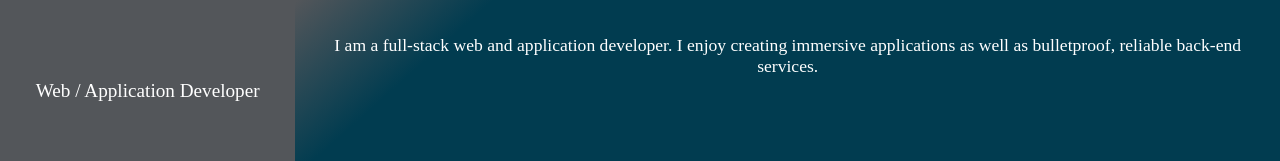
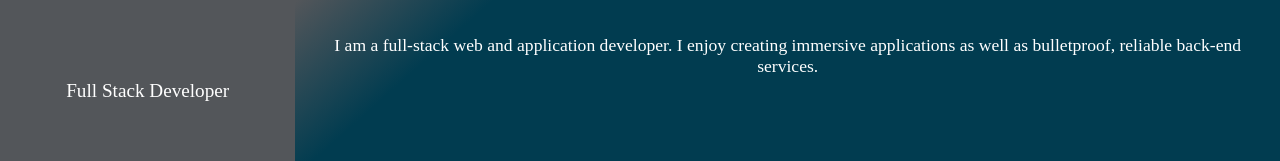
Before and after one commit to softdevschatzl/softdevschatzl.github.io, a Vue app: page / in a window 1280 px wide. Shown: the part 262-423 px from the top of the page. Built offline with nearby package versions, Linux system fonts and the light colour scheme; a web font is replaced by a local one.

Commit message:
calm luh updates

```diff
--- a/src/App.vue
+++ b/src/App.vue
@@ -68,7 +68,7 @@ export default {
         const animation = el.getAttribute("data-v-scroll");
 
         if (isInViewport && animation) {
-          el.computedStyleMap.opacity = '1'; // Make the element visible.
+          el.style.opacity = '1'; // Make the element visible.
           el.classList.add(animation); // Apply the given animation.
         }
       })
--- a/src/components/HeadNavbar.vue
+++ b/src/components/HeadNavbar.vue
@@ -41,7 +41,7 @@ export default {
                 const el = document.getElementById(section);
                 const rect = el.getBoundingClientRect();
 
-                if (rect.toip <= 50 && rect.bottom >= 50) {
+                if (rect.top <= window.innerHeight / 2 && rect.bottom >= window.innerHeight / 2) {
                     currentSection = section;
                 }
             });
@@ -56,6 +56,10 @@ export default {
 </script>
 
 <style scoped>
+.active a {
+    text-decoration: underline;
+}
+
 nav {
     position: sticky;
     top: 0;
--- a/src/components/HomePage.vue
+++ b/src/components/HomePage.vue
@@ -23,7 +23,7 @@ export default {
         return {
             name: 'John Schatzl',
             titles: [
-                'Web / Application Developer',
+                'Full Stack Developer',
             ]
         };
     },
```
